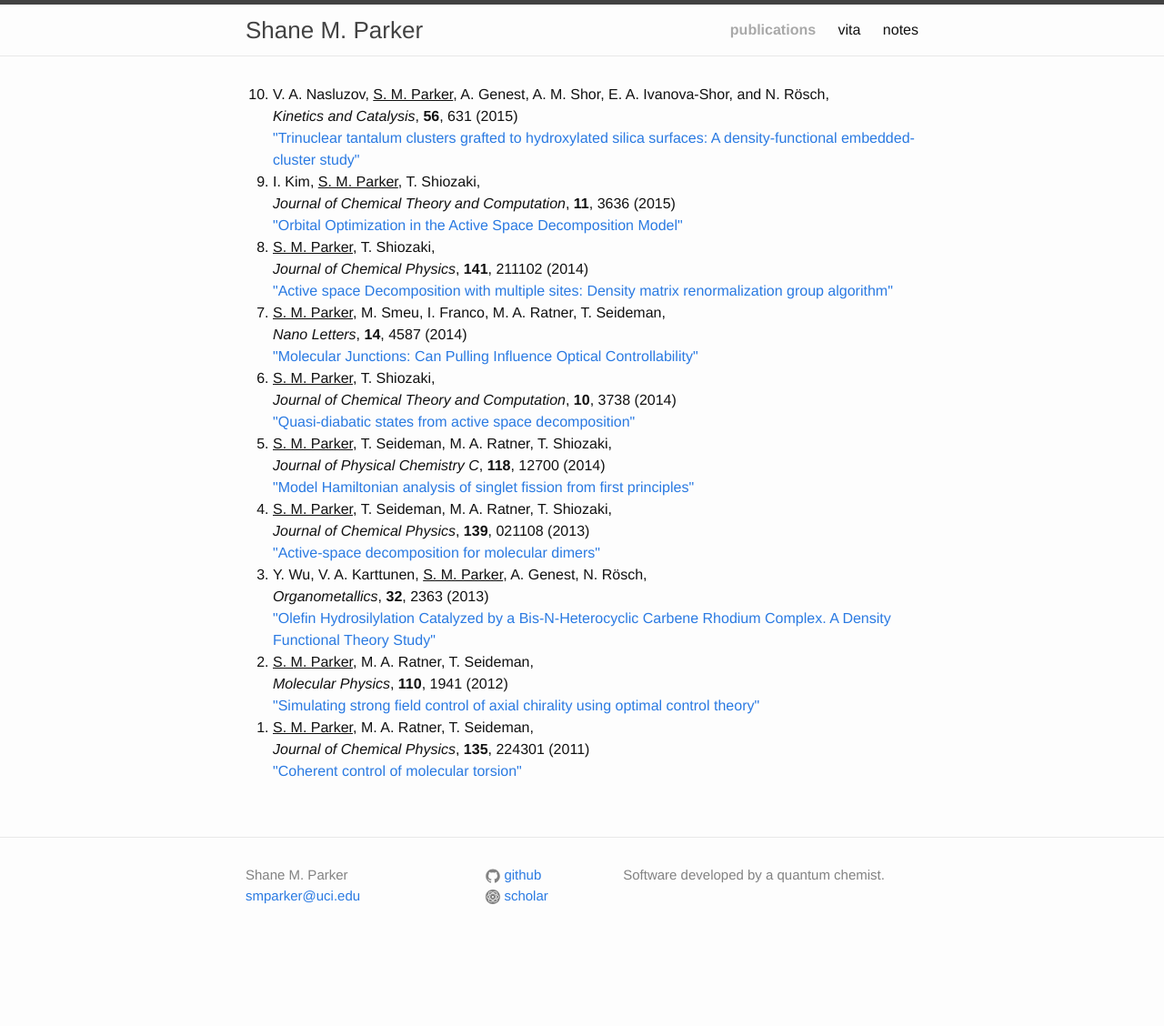
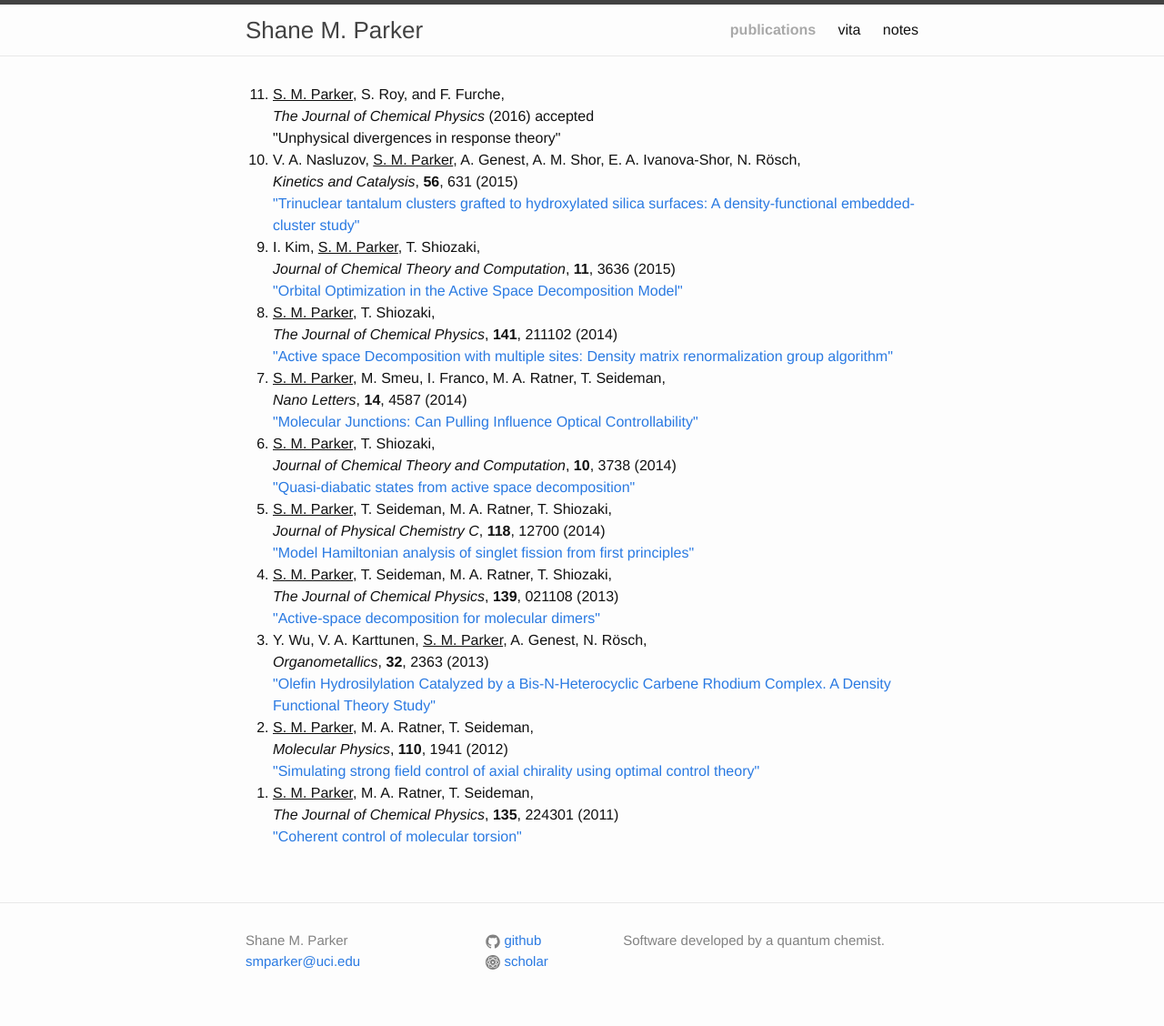
Before and after one commit to smparker/smparker.github.io, a Jekyll site: the page built from publications.html, in a window 1280 px wide. Shown: the whole page at 91% size. Built offline with Jekyll 4.4.1, drawn with Linux system fonts in a browser that asks for light colours; before the commit the page ends 1056 px from its top, so only the background shows below that.

Commit message:
adds accepted spurious poles manuscript
as well as machinery to handle it

```diff
--- a/_data/papers.yml
+++ b/_data/papers.yml
@@ -1,4 +1,10 @@
-- authors: [V. A. Nasluzov, me, A. Genest, A. M. Shor, E. A. Ivanova-Shor, and N. R&ouml;sch]
+- authors: [me, S. Roy, and F. Furche]
+  year: 2016
+  journal: The Journal of Chemical Physics
+  title: Unphysical divergences in response theory
+  note: accepted
+
+- authors: [V. A. Nasluzov, me, A. Genest, A. M. Shor, E. A. Ivanova-Shor, N. R&ouml;sch]
   year: 2015
   journal: Kinetics and Catalysis
   volume: 56
@@ -16,7 +22,7 @@
 
 - authors: [me, T. Shiozaki]
   year: 2014
-  journal: Journal of Chemical Physics
+  journal: The Journal of Chemical Physics
   volume: 141
   page: 211102
   title: "Active space Decomposition with multiple sites: Density matrix renormalization group algorithm"
@@ -50,7 +56,7 @@
 
 - authors: [me, T. Seideman, M. A. Ratner, T. Shiozaki]
   year: 2013
-  journal: Journal of Chemical Physics
+  journal: The Journal of Chemical Physics
   volume: 139
   page: 021108
   title: "Active-space decomposition for molecular dimers"
@@ -74,7 +80,7 @@
 
 - authors: [me, M. A. Ratner, T. Seideman]
   year: 2011
-  journal: Journal of Chemical Physics
+  journal: The Journal of Chemical Physics
   volume: 135
   page: 224301
   title: "Coherent control of molecular torsion"
--- a/_data/positions.yml
+++ b/_data/positions.yml
@@ -1,4 +1,4 @@
-- title: Postdoctoral Fellow
+- title: Postdoctoral Fellow (Arnold O. Beckman Postdoctoral Fellow since 2016)
   institution: University of California Irvine
   location: Irvine, California
   advisor: Professor Filipp Furche
--- a/publications.html
+++ b/publications.html
@@ -12,8 +12,13 @@ permalink: /publications/
         {% for name in paper.authors %}
           {% if name == "me" %} <u>S. M. Parker</u>, {% else %} {{name}}, {% endif %}
         {% endfor %}
-      <br><i>{{paper.journal}}</i>, <b>{{paper.volume}}</b>, {{paper.page}} ({{paper.year}})
-      <br><a href="{{paper.url}}">"{{paper.title}}"</a>
+          <br>
+          {% if paper.journal %}<i>{{paper.journal}}</i>{% endif %}{% if paper.volume %},
+                                 <b>{{paper.volume}}</b>{% endif %}{% if paper.page %},
+                                      {{paper.page}}    {% endif %}
+                                     ({{paper.year}})
+           {% if paper.note %} {{paper.note}} {% endif %}
+      <br> {% if paper.url %}<a href="{{paper.url}}">{% endif %}"{{paper.title}}"{% if paper.url %}</a>{% endif %}
     {% endfor %}
   </ol>
 </div>
```
